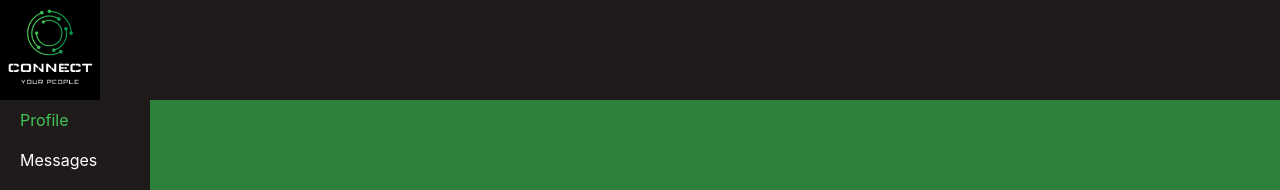
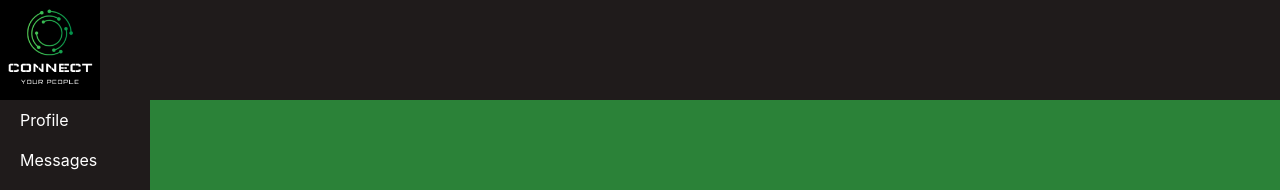
Before and after one commit to PavelPleshkov/social-network, a React (Create React App) app: page / in a window 1280 px wide. Shown: the top 190 px of the page. Built offline with nearby package versions, Linux system fonts and the light colour scheme.

Commit message:
feat: add adding .active class to NavLink's

```diff
--- a/src/Components/Navbar/Navbar.jsx
+++ b/src/Components/Navbar/Navbar.jsx
@@ -1,22 +1,24 @@
 import s from './Navbar.module.css';
+import { NavLink } from 'react-router-dom';
+
 
 function Navbar() {
   return (
     <nav className={s.nav}>
-      <div className={`${s.item} ${s.active}`}>
-        <a href='/profile'>Profile</a>
+      <div className={`${s.item}`}>
+        <NavLink to='/profile' className={({isActive})=> isActive ? s.active : undefined}>Profile</NavLink>
       </div>
       <div className={s.item}>
-        <a href='/dialogs'>Messages</a>
+        <NavLink to='/dialogs' className={({isActive})=> isActive ? s.active : undefined}>Messages</NavLink>
       </div>
       <div className={s.item}>
-        <a href='/news'>News</a>
+        <NavLink to='/news' className={({isActive})=> isActive ? s.active : undefined}>News</NavLink>
       </div>
       <div className={s.item}>
-        <a href='/music'>Music</a>
+        <NavLink to='/music' className={({isActive})=> isActive ? s.active : undefined}>Music</NavLink>
       </div>
       <div className={s.item}>
-        <a href='/settings'>Settings</a>
+        <NavLink to='/settings' className={({isActive})=> isActive ? s.active : undefined}>Settings</NavLink>
       </div>
     </nav>
   )
--- a/src/Components/Navbar/Navbar.module.css
+++ b/src/Components/Navbar/Navbar.module.css
@@ -22,9 +22,23 @@
       color: #1f5a29;
     }
   }
+
+  a.active {
+    color: #42C455;
+
+    &:hover {
+      color: #2b8238
+    }
+
+    &:active {
+      color: #1f5a29;
+    }
+  }
+
+
 }
 
-.active {
+/* .active {
   color: #42C455;
 
   a {
@@ -38,4 +52,4 @@
       color: #1f5a29;
     }
   }
-}
+} */
```
